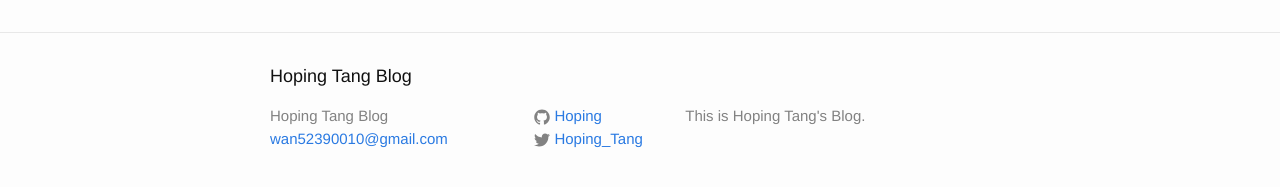
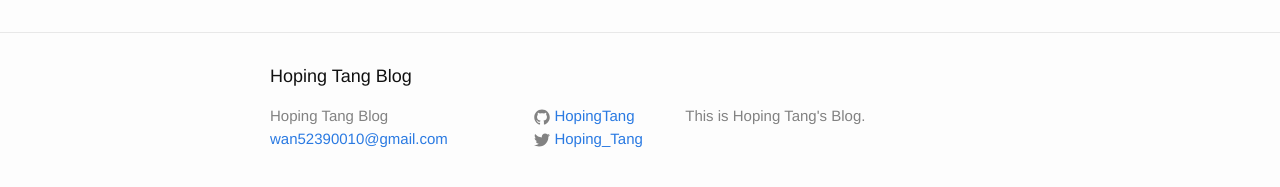
Before and after one commit to HopingTang/HopingTang.github.io, a Jekyll site: the page built from about.md, in a window 1280 px wide. Shown: the part 318-505 px from the top of the page. Built offline with Jekyll 4.4.1, drawn with Linux system fonts in a browser that asks for light colours; Markdown is read by kramdown in place of the engine named in the settings.

```diff
--- a/_config.yml
+++ b/_config.yml
@@ -13,7 +13,7 @@ description: > # this means to ignore newlines until "baseurl:"
 baseurl: "" # the subpath of your site, e.g. /blog
 url: "http://hopingtang.github.io/" # the base hostname & protocol for your site
 twitter_username: Hoping_Tang
-github_username:  Hoping
+github_username:  HopingTang
 
 # Build settings
 markdown: redcarpet
```
Also changed, not shown: _posts/2016-04-07-new-page.markdown (+1 -1 lines).
